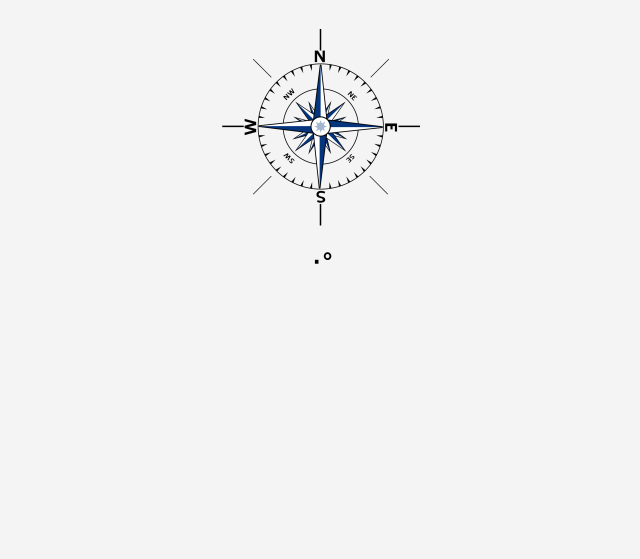
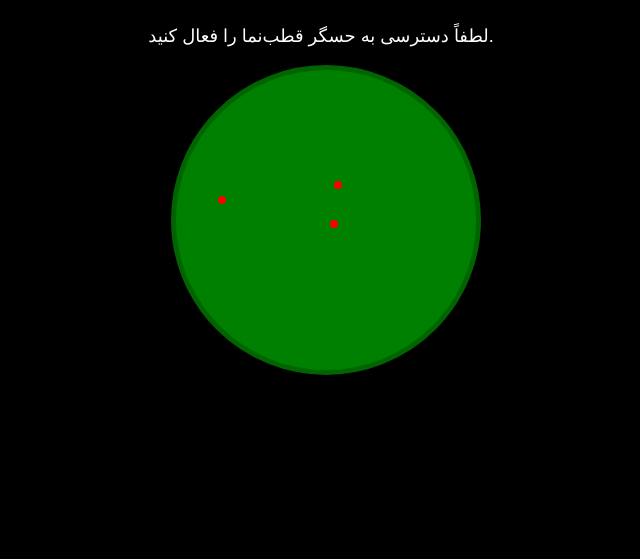
Before and after one commit to janirez/code-testing, a plain HTML site: page index.html in a window 1280 px wide. Shown: the part 257-816 px from the top of the page, without its empty margins (319-959 px from the left). Drawn offline with Linux system fonts and the light colour scheme.

Commit message:
Update index.html

```diff
--- a/index.html
+++ b/index.html
@@ -3,95 +3,120 @@
 <head>
     <meta charset="UTF-8">
     <meta name="viewport" content="width=device-width, initial-scale=1.0">
-    <title>قطب‌نما آفلاین</title>
-    <link rel="manifest" href="manifest.json">
+    <title>قطب‌نمای مجازی</title>
     <style>
         body {
             display: flex;
             justify-content: center;
             align-items: center;
             height: 100vh;
+            background-color: black;
             flex-direction: column;
-            background-color: #f4f4f4;
+            color: white;
             font-family: Arial, sans-serif;
         }
-        .compass-container {
+        .radar-container {
             position: relative;
-            width: 200px;
-            height: 200px;
+            width: 300px;
+            height: 300px;
         }
-        .compass {
+        .radar-screen {
             width: 100%;
             height: 100%;
-            background: url('compass.png') no-repeat center;
-            background-size: contain;
+            background-color: green;
+            border-radius: 50%;
+            position: relative;
+            overflow: hidden;
+            border: 5px solid darkgreen;
             transform: rotate(0deg);
-            transition: transform 0.2s ease-out;
+            transition: transform 0.1s linear;
         }
-        .direction {
+        .dot {
+            position: absolute;
+            width: 8px;
+            height: 8px;
+            background-color: red;
+            border-radius: 50%;
+        }
+        .info {
             margin-top: 20px;
-            font-size: 24px;
-            font-weight: bold;
-        }
-        .install-btn {
-            margin-top: 20px;
-            padding: 10px 20px;
-            font-size: 16px;
-            background-color: #007BFF;
-            color: white;
-            border: none;
-            cursor: pointer;
-            display: none;
+            font-size: 18px;
         }
     </style>
 </head>
 <body>
 
-    <div class="compass-container">
-        <div class="compass" id="compass"></div>
+    <h2>قطب‌نمای مجازی</h2>
+    <p class="info">لطفاً دسترسی به حسگر قطب‌نما را فعال کنید.</p>
+
+    <div class="radar-container">
+        <div class="radar-screen"></div>
     </div>
-    <div class="direction" id="direction">۰°</div>
-    <button class="install-btn" id="installBtn">نصب برنامه</button>
 
     <script>
-        let compassElement = document.getElementById("compass");
-        let directionElement = document.getElementById("direction");
+        const radarScreen = document.querySelector('.radar-screen');
+        const infoText = document.querySelector('.info');
 
+        const radarRadius = 150; // شعاع دایره
+        let currentAngle = 0; // جهت فعلی قطب‌نما
+        let dots = []; // لیست نقاط
+
+        // تولید نقاط تصادفی
+        const numDots = Math.floor(Math.random() * 3) + 1; // بین 1 تا 3 نقطه
+
+        for (let i = 0; i < numDots; i++) {
+            const dot = document.createElement('div');
+            dot.classList.add('dot');
+
+            let randomAngle = Math.random() * 360;
+            let speed = Math.random() * 2 + 1; // سرعت بین 1 تا 3 پیکسل در ثانیه
+            let x = Math.cos(randomAngle * (Math.PI / 180)) * (Math.random() * radarRadius * 0.8);
+            let y = Math.sin(randomAngle * (Math.PI / 180)) * (Math.random() * radarRadius * 0.8);
+
+            dot.style.left = `${150 + x - 4}px`;
+            dot.style.top = `${150 + y - 4}px`;
+
+            radarScreen.appendChild(dot);
+            dots.push({ element: dot, x, y, angle: randomAngle, speed });
+        }
+
+        // به‌روزرسانی موقعیت نقاط هر ۱ ثانیه
+        setInterval(() => {
+            dots.forEach(dot => {
+                dot.x += Math.cos(dot.angle * (Math.PI / 180)) * dot.speed;
+                dot.y += Math.sin(dot.angle * (Math.PI / 180)) * dot.speed;
+
+                if (Math.sqrt(dot.x ** 2 + dot.y ** 2) > radarRadius * 0.8) {
+                    // اگر نقطه از محدوده خارج شد، دوباره موقعیت و زاویه تصادفی بگیرد
+                    dot.angle = Math.random() * 360;
+                    dot.x = Math.cos(dot.angle * (Math.PI / 180)) * (Math.random() * radarRadius * 0.8);
+                    dot.y = Math.sin(dot.angle * (Math.PI / 180)) * (Math.random() * radarRadius * 0.8);
+                }
+
+                // اعمال چرخش قطب‌نما به نقاط
+                let rotatedX = dot.x * Math.cos(currentAngle * (Math.PI / 180)) - dot.y * Math.sin(currentAngle * (Math.PI / 180));
+                let rotatedY = dot.x * Math.sin(currentAngle * (Math.PI / 180)) + dot.y * Math.cos(currentAngle * (Math.PI / 180));
+
+                dot.element.style.left = `${150 + rotatedX - 4}px`;
+                dot.element.style.top = `${150 + rotatedY - 4}px`;
+            });
+        }, 1000);
+
+        // دریافت اطلاعات از قطب‌نمای گوشی
         if (window.DeviceOrientationEvent) {
-            window.addEventListener("deviceorientationabsolute", function(event) {
-                let alpha = event.alpha;
-                if (alpha !== null) {
-                    compassElement.style.transform = `rotate(${-alpha}deg)`;
-                    directionElement.textContent = `${Math.round(alpha)}°`;
+            window.addEventListener('deviceorientation', (event) => {
+                if (event.alpha !== null) {
+                    const northAngle = event.alpha; // زاویه نسبت به شمال مغناطیسی
+                    currentAngle = -northAngle; // چرخش قطب‌نما
+
+                    radarScreen.style.transform = `rotate(${currentAngle}deg)`;
+                    infoText.textContent = `زاویه قطب‌نما: ${Math.round(northAngle)}°`;
+                } else {
+                    infoText.textContent = "حسگر قطب‌نما در این دستگاه پشتیبانی نمی‌شود.";
                 }
             });
         } else {
-            alert("دستگاه شما از حسگر قطب‌نما پشتیبانی نمی‌کند.");
-        }
-
-        // نصب PWA
-        let installBtn = document.getElementById("installBtn");
-        let deferredPrompt;
-
-        window.addEventListener("beforeinstallprompt", (e) => {
-            e.preventDefault();
-            deferredPrompt = e;
-            installBtn.style.display = "block";
-        });
-
-        installBtn.addEventListener("click", () => {
-            if (deferredPrompt) {
-                deferredPrompt.prompt();
-                deferredPrompt.userChoice.then((choiceResult) => {
-                    deferredPrompt = null;
-                });
-            }
-        });
-
-        // ثبت Service Worker
-        if ('serviceWorker' in navigator) {
-            navigator.serviceWorker.register('service-worker.js')
-            .then(() => console.log("Service Worker Registered"));
+            infoText.textContent = "این دستگاه از حسگر قطب‌نما پشتیبانی نمی‌کند.";
         }
     </script>
 
```
